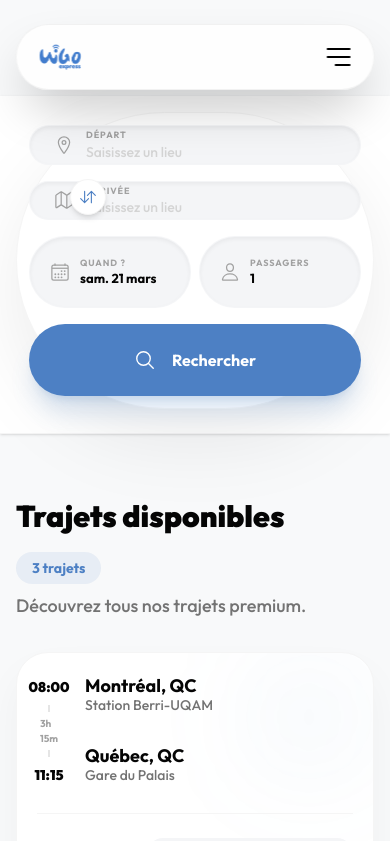
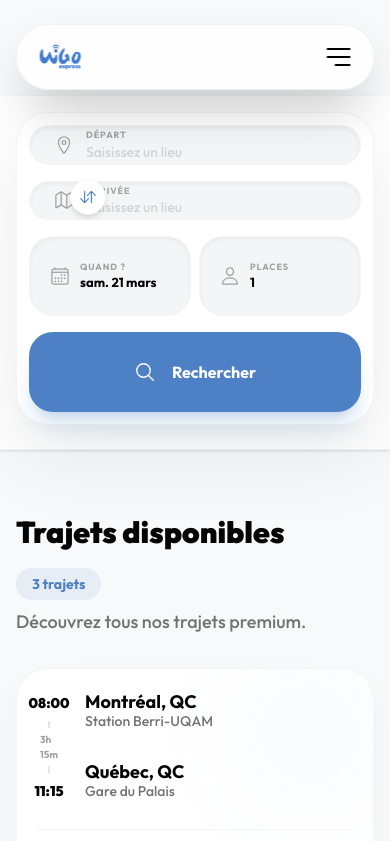
Before and after one commit to artsiders/wigo-express, a Next.js app: page /en/search in a window 390 px wide. Shown: the top 841 px of the page. Built offline with nearby package versions, Linux system fonts and the light colour scheme; grey boxes are pictures that could not be loaded.

Commit message:
Refactor RideSearchWidget component to improve code readability by enhancing formatting and structure, including consistent use of line breaks and indentation for better maintainability.

```diff
--- a/components/search/RideSearchWidget.tsx
+++ b/components/search/RideSearchWidget.tsx
@@ -31,7 +31,9 @@ interface RideSearchWidgetProps {
   variant?: "horizontal" | "vertical";
 }
 
-export default function RideSearchWidget({ variant = "horizontal" }: RideSearchWidgetProps) {
+export default function RideSearchWidget({
+  variant = "horizontal",
+}: RideSearchWidgetProps) {
   const router = useRouter();
   const searchParams = useSearchParams();
 
@@ -39,20 +41,29 @@ export default function RideSearchWidget({ variant = "horizontal" }: RideSearchW
   const [departure, setDeparture] = useState(searchParams?.get("depart") || "");
   const [arrival, setArrival] = useState(searchParams?.get("arrivee") || "");
 
-  const initialDate = searchParams?.get("date") ? new Date(searchParams.get("date") as string) : new Date();
+  const initialDate = searchParams?.get("date")
+    ? new Date(searchParams.get("date") as string)
+    : new Date();
   const [date, setDate] = useState<Date | null>(initialDate);
 
-  const [seats, setSeats] = useState(parseInt(searchParams?.get("passagers") || "1", 10));
+  const [seats, setSeats] = useState(
+    parseInt(searchParams?.get("passagers") || "1", 10),
+  );
 
   // Dropdown states
-  const [activeDropdown, setActiveDropdown] = useState<"depart" | "arrivee" | "date" | "seats" | null>(null);
+  const [activeDropdown, setActiveDropdown] = useState<
+    "depart" | "arrivee" | "date" | "seats" | null
+  >(null);
 
   const containerRef = useRef<HTMLDivElement>(null);
 
   // Close dropdowns on click outside
   useEffect(() => {
     function handleClickOutside(event: MouseEvent) {
-      if (containerRef.current && !containerRef.current.contains(event.target as Node)) {
+      if (
+        containerRef.current &&
+        !containerRef.current.contains(event.target as Node)
+      ) {
         setActiveDropdown(null);
       }
     }
@@ -81,7 +92,7 @@ export default function RideSearchWidget({ variant = "horizontal" }: RideSearchW
 
   const filteredCities = (query: string) => {
     return MOCK_CITIES.filter((city) =>
-      city.toLowerCase().includes(query.toLowerCase())
+      city.toLowerCase().includes(query.toLowerCase()),
     ).slice(0, 4); // Limit to 4 suggestions max to avoid long lists
   };
 
@@ -97,12 +108,11 @@ export default function RideSearchWidget({ variant = "horizontal" }: RideSearchW
     <div
       ref={containerRef}
       className={`search-widget w-full bg-white p-3 md:p-3 shadow-[0_30px_80px_rgba(0,0,0,0.08)] border border-neutral-100 relative
-        ${isVert ? "flex flex-col gap-2 rounded-4xl squircle" : "max-w-5xl rounded-full flex flex-col lg:flex-row items-center gap-2"}
+        ${isVert ? "flex flex-col gap-2 rounded-4xl squircle" : "max-w-5xl rounded-4xl flex flex-col lg:flex-row items-center gap-2"}
       `}
     >
-
       {/* Departure Input */}
-      <div className="relative flex-1 w-full bg-light-400 rounded-full h-[72px] flex items-center px-6 border border-transparent focus-within:bg-white focus-within:border-primary-500/40 focus-within:ring-4 focus-within:ring-primary-500/10 transition-all shadow-inner group shrink-0">
+      <div className="relative flex-1 w-full bg-light-400 rounded-3xl h-[80px] flex items-center px-6 border border-transparent focus-within:bg-white focus-within:border-primary-500/40 focus-within:ring-4 focus-within:ring-primary-500/10 transition-all shadow-inner group shrink-0">
         <IoLocationOutline className="text-xl text-neutral-400 group-focus-within:text-primary transition-colors shrink-0" />
         <div className="ml-3 w-full text-left flex flex-col justify-center h-full">
           <span className="block text-[9px] font-bold text-neutral-400 uppercase tracking-widest mt-0.5">
@@ -139,14 +149,16 @@ export default function RideSearchWidget({ variant = "horizontal" }: RideSearchW
                     }}
                     className="w-full text-left px-4 py-3 hover:bg-light-400 rounded-2xl flex items-center gap-3 transition-colors text-dark font-medium text-sm"
                   >
-                    <div className="w-8 h-8 rounded-full bg-neutral-100 flex items-center justify-center shrink-0">
+                    <div className="w-8 h-8 rounded-3xl bg-neutral-100 flex items-center justify-center shrink-0">
                       <IoLocationOutline className="text-neutral-500" />
                     </div>
                     {city}
                   </button>
                 ))
               ) : (
-                <div className="px-4 py-3 text-sm text-neutral-500 font-medium">Aucun lieu trouvé</div>
+                <div className="px-4 py-3 text-sm text-neutral-500 font-medium">
+                  Aucun lieu trouvé
+                </div>
               )}
             </div>
           </div>
@@ -156,21 +168,23 @@ export default function RideSearchWidget({ variant = "horizontal" }: RideSearchW
       {/* Swap Button (Mobile) or Divider arrow (Desktop) */}
       <div
         onClick={swapLocations}
-        className={`${isVert ? 'absolute right-[15%] top-[84px] -translate-y-1/2 z-10 w-9 h-9' : 'lg:hidden absolute left-[15%] top-[84px] -translate-y-1/2 z-10 w-9 h-9'} rounded-full bg-white shadow-md border border-neutral-100 flex items-center justify-center text-primary cursor-pointer hover:bg-neutral-50 transition-colors`}
+        className={`${isVert ? "absolute right-[15%] top-[84px] -translate-y-1/2 z-10 w-9 h-9" : "lg:hidden absolute left-[15%] top-[84px] -translate-y-1/2 z-10 w-9 h-9"} rounded-3xl bg-white shadow-md border border-neutral-100 flex items-center justify-center text-primary cursor-pointer hover:bg-neutral-50 transition-colors`}
       >
-         <IoSwapVerticalOutline size={18} />
+        <IoSwapVerticalOutline size={18} />
       </div>
       {!isVert && (
         <div
           onClick={swapLocations}
-          className="hidden lg:flex w-10 h-10 rounded-full bg-white shadow-md border border-neutral-100 items-center justify-center shrink-0 -mx-5 z-10 text-neutral-400 hover:text-primary transition-colors cursor-pointer"
+          className="hidden lg:flex w-10 h-10 rounded-3xl bg-white shadow-md border border-neutral-100 items-center justify-center shrink-0 -mx-5 z-10 text-neutral-400 hover:text-primary transition-colors cursor-pointer"
         >
           <IoArrowForwardOutline size={18} />
         </div>
       )}
 
       {/* Arrival Input */}
-      <div className={`relative flex-1 w-full bg-light-400 rounded-full h-[72px] flex items-center px-6 border border-transparent focus-within:bg-white focus-within:border-primary-500/40 focus-within:ring-4 focus-within:ring-primary-500/10 transition-all shadow-inner group shrink-0 ${!isVert ? 'mt-2 lg:mt-0' : 'mt-0'}`}>
+      <div
+        className={`relative flex-1 w-full bg-light-400 rounded-3xl h-[80px] flex items-center px-6 border border-transparent focus-within:bg-white focus-within:border-primary-500/40 focus-within:ring-4 focus-within:ring-primary-500/10 transition-all shadow-inner group shrink-0 ${!isVert ? "mt-2 lg:mt-0" : "mt-0"}`}
+      >
         <IoMapOutline className="text-xl text-neutral-400 group-focus-within:text-primary transition-colors shrink-0" />
         <div className="ml-3 w-full text-left flex flex-col justify-center h-full">
           <span className="block text-[9px] font-bold text-neutral-400 uppercase tracking-widest mt-0.5">
@@ -207,14 +221,16 @@ export default function RideSearchWidget({ variant = "horizontal" }: RideSearchW
                     }}
                     className="w-full text-left px-4 py-3 hover:bg-light-400 rounded-2xl flex items-center gap-3 transition-colors text-dark font-medium text-sm"
                   >
-                    <div className="w-8 h-8 rounded-full bg-neutral-100 flex items-center justify-center shrink-0">
+                    <div className="w-8 h-8 rounded-3xl bg-neutral-100 flex items-center justify-center shrink-0">
                       <IoMapOutline className="text-neutral-500" />
                     </div>
                     {city}
                   </button>
                 ))
               ) : (
-                <div className="px-4 py-3 text-sm text-neutral-500 font-medium">Aucun lieu trouvé</div>
+                <div className="px-4 py-3 text-sm text-neutral-500 font-medium">
+                  Aucun lieu trouvé
+                </div>
               )}
             </div>
           </div>
@@ -222,14 +238,20 @@ export default function RideSearchWidget({ variant = "horizontal" }: RideSearchW
       </div>
 
       {/* Date & Seats */}
-      <div className={`w-full flex ${isVert ? 'flex-col gap-2' : 'flex-row gap-2 mt-2 lg:mt-0 lg:w-auto'} relative shrink-0`}>
+      <div
+        className={`w-full flex ${isVert ? "flex-col gap-2" : "flex-row gap-2 mt-2 lg:mt-0 lg:w-auto"} relative shrink-0`}
+      >
         {/* Date Input */}
         <div
-          onClick={() => setActiveDropdown(activeDropdown === "date" ? null : "date")}
-          className={`flex-1 ${!isVert ? 'lg:w-[150px]' : ''} bg-light-400 rounded-full h-[72px] flex items-center px-5 cursor-pointer transition-all shadow-inner group border border-transparent shrink-0
+          onClick={() =>
+            setActiveDropdown(activeDropdown === "date" ? null : "date")
+          }
+          className={`flex-1 ${!isVert ? "lg:w-[150px]" : ""} bg-light-400 rounded-3xl h-[80px] flex items-center px-5 cursor-pointer transition-all shadow-inner group border border-transparent shrink-0
             ${activeDropdown === "date" ? "bg-white border-primary-500/40 ring-4 ring-primary-500/10" : "hover:bg-neutral-200"}`}
         >
-          <IoCalendarOutline className={`text-xl shrink-0 ${activeDropdown === "date" ? "text-primary" : "text-neutral-400"}`} />
+          <IoCalendarOutline
+            className={`text-xl shrink-0 ${activeDropdown === "date" ? "text-primary" : "text-neutral-400"}`}
+          />
           <div className="ml-2.5 text-left w-full overflow-hidden flex flex-col justify-center h-full">
             <span className="block text-[9px] font-bold text-neutral-400 uppercase tracking-widest mt-0.5">
               Quand ?
@@ -253,39 +275,57 @@ export default function RideSearchWidget({ variant = "horizontal" }: RideSearchW
 
         {/* Seats Input */}
         <div
-          onClick={() => setActiveDropdown(activeDropdown === "seats" ? null : "seats")}
-          className={`flex-1 ${!isVert ? 'lg:w-[110px]' : ''} bg-light-400 rounded-full h-[72px] flex items-center px-5 cursor-pointer transition-all shadow-inner group border border-transparent shrink-0
+          onClick={() =>
+            setActiveDropdown(activeDropdown === "seats" ? null : "seats")
+          }
+          className={`flex-1 ${!isVert ? "lg:w-[110px]" : ""} bg-light-400 rounded-3xl h-[80px] flex items-center px-5 cursor-pointer transition-all shadow-inner group border border-transparent shrink-0
             ${activeDropdown === "seats" ? "bg-white border-primary-500/40 ring-4 ring-primary-500/10" : "hover:bg-neutral-200"}`}
         >
-          <IoPersonOutline className={`text-xl shrink-0 ${activeDropdown === "seats" ? "text-primary" : "text-neutral-400"}`} />
+          <IoPersonOutline
+            className={`text-xl shrink-0 ${activeDropdown === "seats" ? "text-primary" : "text-neutral-400"}`}
+          />
           <div className="ml-2.5 text-left flex flex-col justify-center h-full">
             <span className="block text-[9px] font-bold text-neutral-400 uppercase tracking-widest mt-0.5">
-              Passagers
+              places
             </span>
-            <span className="block text-[13px] font-bold text-dark pb-0.5">{seats}</span>
+            <span className="block text-[13px] font-bold text-dark pb-0.5">
+              {seats}
+            </span>
           </div>
         </div>
 
         {/* Seats Popover */}
         {activeDropdown === "seats" && (
-          <div className={`absolute top-full border border-neutral-100 ${isVert ? 'left-0' : 'right-0'} mt-4 bg-white p-4 rounded-3xl shadow-[0_20px_60px_rgba(0,0,0,0.12)] outline-none w-[280px] z-50`}>
-            <div className="flex items-center justify-between mb-2">
-              <span className="text-dark font-bold text-sm">Passagers</span>
-              <div className="flex items-center gap-4 bg-light-400 rounded-full p-1">
+          <div
+            className={`absolute top-full border border-neutral-100 ${isVert ? "left-0" : "right-0"} mt-4 bg-white p-4 rounded-3xl shadow-[0_20px_60px_rgba(0,0,0,0.12)] outline-none w-[180px] z-50`}
+          >
+            <div className="flex flex-col gap-3 items-start mb-2">
+              <span className="text-dark font-bold text-sm text-left">
+                Nombre de Passagers
+              </span>
+              <div className="flex items-center gap-4 bg-light-400 w-full justify-between rounded-3xl p-1">
                 <button
                   type="button"
-                  onClick={(e) => { e.stopPropagation(); setSeats(Math.max(1, seats - 1)); }}
+                  onClick={(e) => {
+                    e.stopPropagation();
+                    setSeats(Math.max(1, seats - 1));
+                  }}
                   disabled={seats <= 1}
-                  className="w-8 h-8 rounded-full bg-white shadow-sm flex items-center justify-center text-lg font-bold text-neutral-600 disabled:opacity-50 disabled:cursor-not-allowed hover:text-primary transition-colors"
+                  className="w-8 h-8 rounded-3xl bg-white shadow-sm flex items-center justify-center text-lg font-bold text-neutral-600 disabled:opacity-50 disabled:cursor-not-allowed hover:text-primary transition-colors"
                 >
                   -
                 </button>
-                <span className="text-lg font-bold w-4 text-center">{seats}</span>
+                <span className="text-lg font-bold w-4 text-center">
+                  {seats}
+                </span>
                 <button
                   type="button"
-                  onClick={(e) => { e.stopPropagation(); setSeats(Math.min(8, seats + 1)); }}
+                  onClick={(e) => {
+                    e.stopPropagation();
+                    setSeats(Math.min(8, seats + 1));
+                  }}
                   disabled={seats >= 8}
-                  className="w-8 h-8 rounded-full bg-white shadow-sm flex items-center justify-center text-lg font-bold text-neutral-600 disabled:opacity-50 disabled:cursor-not-allowed hover:text-primary transition-colors"
+                  className="w-8 h-8 rounded-3xl bg-white shadow-sm flex items-center justify-center text-lg font-bold text-neutral-600 disabled:opacity-50 disabled:cursor-not-allowed hover:text-primary transition-colors"
                 >
                   +
                 </button>
@@ -299,12 +339,13 @@ export default function RideSearchWidget({ variant = "horizontal" }: RideSearchW
       <button
         type="button"
         onClick={handleSearch}
-        className={`w-full ${!isVert ? 'lg:w-[80px]' : ''} h-[72px] ${!isVert ? 'mt-2 lg:mt-0' : 'mt-2'} btn-primary rounded-full flex justify-center items-center hover:scale-[1.02] active:scale-[0.98] transition-transform shrink-0`}
+        className={`w-full ${!isVert ? "lg:w-[80px]" : ""} h-[80px] ${!isVert ? "mt-2 lg:mt-0" : "mt-2"} btn-primary rounded-3xl flex justify-center items-center hover:scale-[1.02] active:scale-[0.98] transition-transform shrink-0`}
       >
         <IoSearchOutline size={22} />
-        <span className={`ml-2 font-bold ${!isVert ? 'lg:hidden' : ''}`}>Rechercher</span>
+        <span className={`ml-2 font-bold ${!isVert ? "lg:hidden" : ""}`}>
+          Rechercher
+        </span>
       </button>
-
     </div>
   );
 }
```
